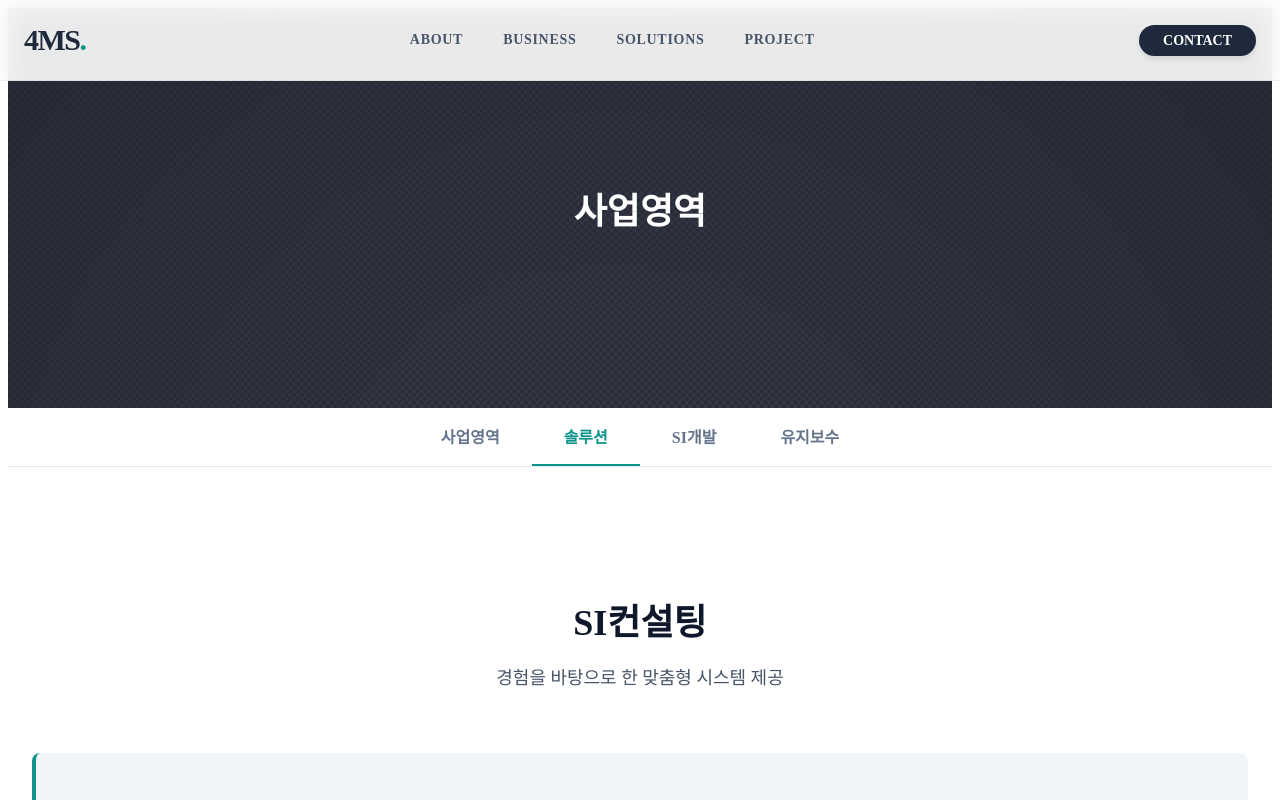
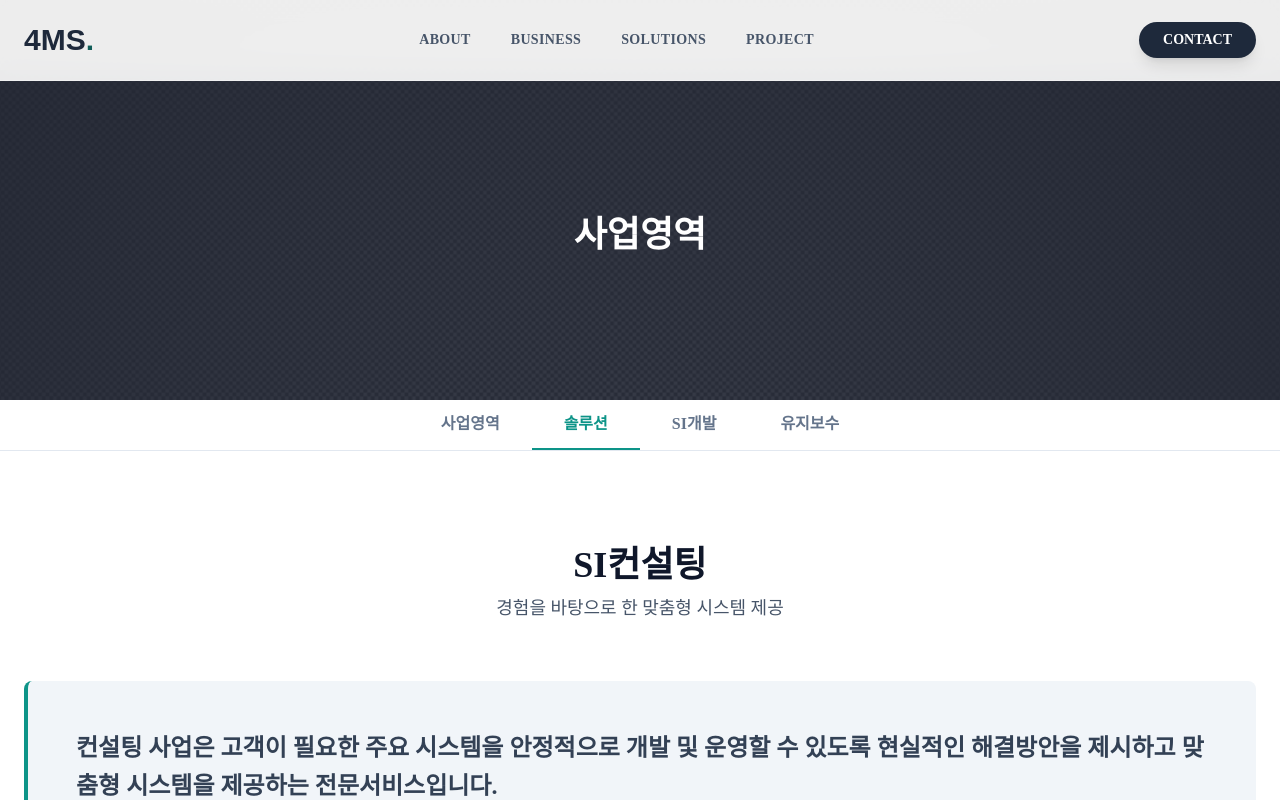
Before and after one commit to ohyejin355/new_4ms_home, a Vue app: page /business/solution in a window 1280 px wide. Shown: the top 800 px of the page. Built offline with nearby package versions, Linux system fonts and the light colour scheme.

Commit message:
1) views 안에 폴더추가해서 관리하기 2) 헤더수정

```diff
--- a/src/App.vue
+++ b/src/App.vue
@@ -14,7 +14,9 @@ import Header from './components/Header.vue'
   </div>
 </template>
 
-<style scoped>
+<style>
+@import './css/reset.css';
+
 .app-wrapper {
   display: flex;
   flex-direction: column;
--- a/src/components/Header.vue
+++ b/src/components/Header.vue
@@ -1,48 +1,27 @@
-<script setup>
-import { ref } from 'vue'
-
-// 1. 모바일 메뉴 상태 관리 (true: 열림, false: 닫힘)
-const isMenuOpen = ref(false)
-
-// 2. 메뉴 토글 함수
-const toggleMenu = () => {
-  isMenuOpen.value = !isMenuOpen.value
-}
-
-// 3. 링크 클릭 시 메뉴 닫기 (모바일에서 이동 후 메뉴가 닫혀야 하므로)
-const closeMenu = () => {
-  isMenuOpen.value = false
-}
-</script>
-
 <template>
-  <header class="site-header glass-effect">
-    <div class="wrapper">
-      <div class="header-inner">
-        <router-link to="/" class="logo" @click="closeMenu">
-          4MS<span class="logo-dot">.</span>
-        </router-link>
-
-        <nav class="desktop-nav">
-          <router-link to="/company/info" class="nav-link">About</router-link>
-          <router-link to="/business" class="nav-link">Business</router-link>
-          <router-link to="/solution/ai" class="nav-link">Solutions</router-link>
-          <router-link to="/project" class="nav-link">Project</router-link>
+  <header>
+    <div class="container">
+      <div class="layout-pc">
+        <router-link to="/"
+          ><span class="logo">4MS<span class="logo-dot">.</span></span></router-link
+        >
+        <nav class="global-navigation">
+          <router-link
+            class="global-navigation-button"
+            v-for="menu in menuList"
+            :key="menu.name"
+            :to="menu.path"
+            >{{ menu.name }}</router-link
+          >
         </nav>
-
-        <div class="desktop-action">
-          <router-link to="/company/map" class="btn-contact"> CONTACT </router-link>
+        <router-link class="global-navigation-contact" to="/company">CONTACT</router-link>
       </div>
-
-        <div class="mobile-toggle">
-          <button @click="toggleMenu" class="menu-btn" aria-label="Toggle menu">
-            <svg
-              v-if="!isMenuOpen"
-              class="icon"
-              fill="none"
-              stroke="currentColor"
-              viewBox="0 0 24 24"
+      <div class="layout-mobile">
+        <router-link to="/"
+          ><span class="logo">4MS<span class="logo-dot">.</span></span></router-link
         >
+        <button class="mobile-menu-button" aria-label="메뉴" :onclick="toggleMobileMenu">
+          <svg class="mobile-menu-icon" fill="none" stroke="currentColor" viewBox="0 0 24 24">
             <path
               stroke-linecap="round"
               stroke-linejoin="round"
@@ -50,233 +29,229 @@ const closeMenu = () => {
               d="M4 6h16M4 12h16m-7 6h7"
             ></path>
           </svg>
-            <svg v-else class="icon" fill="none" stroke="currentColor" viewBox="0 0 24 24">
-              <path
-                stroke-linecap="round"
-                stroke-linejoin="round"
-                stroke-width="2"
-                d="M6 18L18 6M6 6l12 12"
-              ></path>
-            </svg>
         </button>
       </div>
     </div>
-    </div>
-
-    <transition name="slide-fade">
-      <div v-show="isMenuOpen" class="mobile-menu-dropdown">
-        <nav class="mobile-nav">
-          <router-link to="/company/info" class="mobile-link" @click="closeMenu">About</router-link>
-          <router-link to="/business" class="mobile-link" @click="closeMenu">Business</router-link>
-          <router-link to="/solution/ai" class="mobile-link" @click="closeMenu"
-            >Solutions</router-link
+    <div
+      id="mobile-menu-toggle"
+      class="layout-mobile mobile-menu-container"
+      style="max-height: 0px; opacity: 0"
     >
-          <router-link to="/project" class="mobile-link" @click="closeMenu">Project</router-link>
-          <router-link to="/company/map" class="mobile-link highlight" @click="closeMenu"
-            >Contact</router-link
+      <nav class="global-navigation">
+        <router-link
+          class="global-navigation-button"
+          v-for="menu in menuList"
+          :key="menu.name"
+          :to="menu.path"
+          >{{ menu.name }}</router-link
         >
       </nav>
     </div>
-    </transition>
   </header>
 </template>
 
+<script setup>
+import { ref } from 'vue'
+
+const menuList = ref([
+  { name: 'About', path: '/company' },
+  { name: 'Business', path: '/business' },
+  { name: 'Solutions', path: '/solution' },
+  { name: 'Project', path: '/project' },
+])
+
+const toggleMobileMenu = () => {
+  const mobileMenu = document.getElementById('mobile-menu-toggle')
+  if (mobileMenu.style.maxHeight === '0px') {
+    mobileMenu.style.maxHeight = '400px'
+    mobileMenu.style.opacity = '1'
+  } else {
+    mobileMenu.style.maxHeight = '0px'
+    mobileMenu.style.opacity = '0'
+  }
+}
+</script>
+
 <style scoped>
-/* =========================================
-   1. Header Layout
-   ========================================= */
-.site-header {
+header {
   position: fixed;
   top: 0;
-  left: 0;
   width: 100%;
+  background-color: rgba(255, 255, 255, 0.9);
+  backdrop-filter: blur(10px);
+  border-bottom: 1px solid rgba(255, 255, 255, 0.3);
   z-index: 50;
-  transition: all 0.3s ease;
-  background-color: rgba(255, 255, 255, 0.9);
-  border-bottom: 1px solid rgba(0, 0, 0, 0.05);
+  transition-property: all;
+  transition-timing-function: cubic-bezier(0.4, 0, 0.2, 1);
+  transition-duration: 300ms;
 }
 
-/* 유리 효과 (Blur) */
-.glass-effect {
-  backdrop-filter: blur(10px);
-  -webkit-backdrop-filter: blur(10px);
+header div.container:has(> .layout-pc) {
+  max-width: 80rem;
+  margin: 0 auto;
+  padding-left: 2rem;
+  padding-right: 2rem;
+  height: 5rem;
+  align-items: center;
 }
 
-.wrapper {
-  max-width: 1280px;
+header div.container:has(> .layout-mobile) {
+  max-width: 80rem;
   margin: 0 auto;
-  padding: 0 1.5rem;
+  padding-left: 1.5rem;
+  padding-right: 1.5rem;
+  height: 5rem;
+  align-items: center;
 }
 
-.header-inner {
+header div.container > .layout-pc,
+header div.container > .layout-mobile {
   display: flex;
   justify-content: space-between;
   align-items: center;
-  height: 4rem; /* 모바일 높이 */
+  height: 5rem;
 }
 
-@media (min-width: 768px) {
-  .header-inner {
-    height: 5rem; /* PC 높이 */
+header a {
+  text-decoration: none;
+}
+header .logo {
+  font-family: 'NanumGothic', sans-serif;
+  z-index: 50;
+  font-weight: 900;
+  color: rgb(30, 41, 59, 1);
+  cursor: pointer;
+}
+
+header .logo-dot {
+  color: #115e59;
+}
+
+/* pc-layout */
+header .layout-pc {
+  .logo {
+    font-size: 1.875rem;
+  }
+  .global-navigation {
+    display: flex;
+    gap: 2.5rem;
+  }
+  .global-navigation-button {
+    transition-property:
+      color,
+      background-color,
+      border-color,
+      text-decoration-color,
+      fill,
+      stroke,
+      opacity,
+      box-shadow,
+      transform,
+      filter,
+      backdrop-filter,
+      -webkit-text-decoration-color,
+      -webkit-backdrop-filter;
+    transition-timing-function: cubic-bezier(0.4, 0, 0.2, 1);
+    transition-duration: 150ms;
+    color: rgb(71, 85, 105, 1);
+    letter-spacing: 0.025em;
+    text-transform: uppercase;
+    font-weight: 600;
+    font-size: 0.875rem;
+    line-height: 1.25rem;
+    cursor: pointer;
+  }
+
+  .global-navigation-contact {
+    transition-property:
+      color,
+      background-color,
+      border-color,
+      text-decoration-color,
+      fill,
+      stroke,
+      opacity,
+      box-shadow,
+      transform,
+      filter,
+      backdrop-filter,
+      -webkit-text-decoration-color,
+      -webkit-backdrop-filter;
+    transition-timing-function: cubic-bezier(0.4, 0, 0.2, 1);
+    transition-duration: 300ms;
+    box-shadow:
+      0 0 #0000,
+      0 0 #0000,
+      0 10px 15px -3px rgb(0 0 0 / 0.1),
+      0 4px 6px -4px rgb(0 0 0 / 0.1);
+    color: rgb(255 255 255 / 1);
+    font-weight: 700;
+    font-size: 0.875rem;
+    line-height: 1.25rem;
+    padding-top: 0.5rem;
+    padding-bottom: 0.5rem;
+    padding-left: 1.5rem;
+    padding-right: 1.5rem;
+    background-color: rgb(30 41 59 / 1);
+    border-radius: 9999px;
+    cursor: pointer;
   }
 }
 
-/* =========================================
-   2. Logo
-   ========================================= */
+/* mobile-layout */
+header .layout-mobile {
   .logo {
     font-size: 1.5rem;
-  font-weight: 900;
-  color: #1e293b; /* slate-800 */
-  letter-spacing: -0.05em;
-  text-decoration: none;
-  z-index: 60;
   }
 
-@media (min-width: 768px) {
-  .logo {
-    font-size: 1.875rem;
+  .mobile-menu-button {
+    background-color: transparent;
+    border: none;
+    cursor: pointer;
+    color: rgb(30, 41, 59, 1);
+  }
+
+  .mobile-menu-icon {
+    width: 2rem;
+    height: 2rem;
   }
 }
 
-.logo-dot {
-  color: #0d9488; /* teal-600 (primary) */
+header .mobile-menu-container {
+  transition:
+    max-height 0.3s ease-in-out,
+    opacity 0.3s ease-in-out;
+  overflow: hidden;
+  box-shadow:
+    0 0 #0000,
+    0 0 #0000,
+    0 10px 15px -3px rgb(0 0 0 / 0.1),
+    0 4px 6px -4px rgb(0 0 0 / 0.1);
+  background-color: rgb(255 255 255 / 0.95);
+  border-color: rgb(243 244 246 / 1);
+  border-top-width: 1px;
+  border-top-style: solid;
+
+  .global-navigation {
+    display: flex;
+    flex-direction: column;
+    gap: 1rem;
+    padding-top: 1rem;
+    padding-bottom: 1rem;
+    padding-left: 1.5rem;
+    padding-right: 1.5rem;
   }
 
-/* =========================================
-   3. Desktop Navigation
-   ========================================= */
-.desktop-nav {
-  display: none; /* 모바일 기본 숨김 */
-  gap: 2.5rem;
-}
-
-.nav-link {
-  font-size: 0.875rem;
-  font-weight: 600;
-  color: #475569; /* slate-600 */
-  text-transform: uppercase;
-  letter-spacing: 0.05em;
-  text-decoration: none;
-  transition: color 0.3s ease;
-}
-
-.nav-link:hover,
-.nav-link.router-link-active {
-  /* 현재 활성화된 메뉴 */
-  color: #0d9488; /* primary */
-}
-
-.desktop-action {
-  display: none;
-}
-
-/* PC 화면 (768px 이상) */
-@media (min-width: 768px) {
-  .desktop-nav {
-    display: flex;
-  }
-  .desktop-action {
-    display: block;
+  .global-navigation-button {
+    color: rgb(51 65 85 / 1);
+    font-weight: 700;
+    font-size: 1rem;
+    line-height: 1.5rem;
+    padding-top: 0.5rem;
+    padding-bottom: 0.5rem;
+    border-color: rgb(241 245 249 / 1);
+    border-bottom-width: 1px;
+    border-style: solid;
   }
 }
-
-/* Contact Button */
-.btn-contact {
-  padding: 0.5rem 1.5rem;
-  background-color: #1e293b; /* slate-800 */
-  color: white;
-  font-size: 0.875rem;
-  font-weight: 700;
-  border-radius: 9999px;
-  text-decoration: none;
-  transition: background-color 0.3s ease;
-  box-shadow: 0 4px 6px -1px rgba(0, 0, 0, 0.1);
-}
-
-.btn-contact:hover {
-  background-color: #0d9488; /* primary */
-}
-
-/* =========================================
-   4. Mobile Menu
-   ========================================= */
-.mobile-toggle {
-  display: block;
-}
-@media (min-width: 768px) {
-  .mobile-toggle {
-    display: none;
-  }
-}
-
-.menu-btn {
-  background: none;
-  border: none;
-  cursor: pointer;
-  color: #1e293b;
-  padding: 0.5rem;
-}
-
-.menu-btn:hover {
-  color: #0d9488;
-}
-
-.icon {
-  width: 2rem;
-  height: 2rem;
-  display: block;
-}
-
-/* Dropdown Area */
-.mobile-menu-dropdown {
-  background-color: rgba(255, 255, 255, 0.98);
-  backdrop-filter: blur(10px);
-  border-top: 1px solid #f1f5f9;
-  position: absolute; /* 헤더 바로 아래 */
-  top: 100%;
-  left: 0;
-  width: 100%;
-  box-shadow: 0 10px 15px -3px rgba(0, 0, 0, 0.1);
-}
-
-.mobile-nav {
-  display: flex;
-  flex-direction: column;
-  padding: 1rem 1.5rem;
-}
-
-.mobile-link {
-  padding: 1rem 0;
-  font-size: 1rem;
-  font-weight: 700;
-  color: #334155;
-  text-decoration: none;
-  border-bottom: 1px solid #f1f5f9;
-}
-
-.mobile-link:last-child {
-  border-bottom: none;
-}
-
-.mobile-link:hover,
-.mobile-link.router-link-active {
-  color: #0d9488;
-}
-
-.highlight {
-  color: #0d9488;
-}
-
-/* Transition Animation */
-.slide-fade-enter-active,
-.slide-fade-leave-active {
-  transition: all 0.3s ease;
-}
-
-.slide-fade-enter-from,
-.slide-fade-leave-to {
-  transform: translateY(-10px);
-  opacity: 0;
-}
 </style>
--- /dev/null
+++ b/src/css/reset.css
@@ -0,0 +1,63 @@
+html, body, div, span, applet, object, iframe,
+h1, h2, h3, h4, h5, h6, p, blockquote, pre,
+a, abbr, acronym, address, big, cite, code,
+del, dfn, em, img, ins, kbd, q, s, samp,
+small, strike, strong, sub, sup, tt, var,
+b, u, i, center,
+dl, dt, dd, ol, ul, li,
+fieldset, form, label, legend,
+table, caption, tbody, tfoot, thead, tr, th, td,
+article, aside, canvas, details, embed,
+figure, figcaption, footer, header, hgroup,
+menu, nav, output, ruby, section, summary,
+time, mark, audio, video {
+	margin: 0;
+	padding: 0;
+	border: 0;
+	font-size: 100%;
+	font: inherit;
+	vertical-align: baseline;
+}
+/* HTML5 display-role reset for older browsers */
+article, aside, details, figcaption, figure,
+footer, header, hgroup, menu, nav, section {
+	display: block;
+}
+html{
+    -webkit-text-size-adjust: 100%;
+}
+body {
+	line-height: 1;
+    font-family: "NanumGothic";
+}
+ol, ul {
+	list-style: none;
+}
+blockquote, q {
+	quotes: none;
+}
+blockquote:before, blockquote:after,
+q:before, q:after {
+	content: '';
+	content: none;
+}
+table {
+	border-collapse: collapse;
+	border-spacing: 0;
+}
+@media (width >= 48rem) {
+    .layout-mobile {
+        display: none !important;
+    }
+}
+@media (width < 48rem) {
+    .layout-pc {
+        display: none !important;
+    }
+}
+*, ::after, ::before {
+    box-sizing: border-box;
+    border-width: 0;
+    border-style: solid;
+    border-color: #e5e7eb;
+}
--- a/src/views/BusinessConsulting.vue
+++ b/src/views/business/BusinessConsulting.vue
@@ -48,9 +48,10 @@ const serviceItems = ref([
   <div class="consulting-page">
     <div class="sub-visual">
       <div class="visual-bg" style="background-image: url('/image/sub/sub_visual_img_bg.png')">
-        <div class="overlay"></div>
-        <div class="visual-content wrapper">
-          <h1 class="visual-title">사업영역</h1>
+        <div class="overlay">
+          <div class="visual-content wrapper">
+            <h1 class="visual-title">사업영역</h1>
+          </div>
         </div>
       </div>
 
@@ -164,9 +165,13 @@ const serviceItems = ref([
 }
 
 .overlay {
+  display: flex;
+  align-items: center;
+  justify-content: center;
+  margin-top: 70px;
   position: absolute;
   inset: 0;
-  background-color: rgba(15, 23, 42, 0.6); /* slate-900 60% */
+  background-color: rgba(15, 23, 42, 0.6); /* slate-900 opacity-60 */
 }
 
 .visual-content {
@@ -203,6 +208,7 @@ const serviceItems = ref([
 }
 
 .sub-menu-link {
+  white-space: nowrap;
   display: block;
   padding: 1rem 2rem;
   font-weight: 600;
```
Also changed, not shown: src/router/index.js (+6 -4 lines), src/views/business/BusinessArea.vue (renamed from src/views/BusinessArea.vue, +12 -3 lines), src/views/business/BusinessDev.vue (renamed from src/views/BusinessDev.vue, +10 -4 lines), src/views/business/BusinessMaintenance.vue (renamed from src/views/BusinessMaintenanceView.vue, +10 -4 lines). Lines whose indentation alone changed are shown as unchanged.
